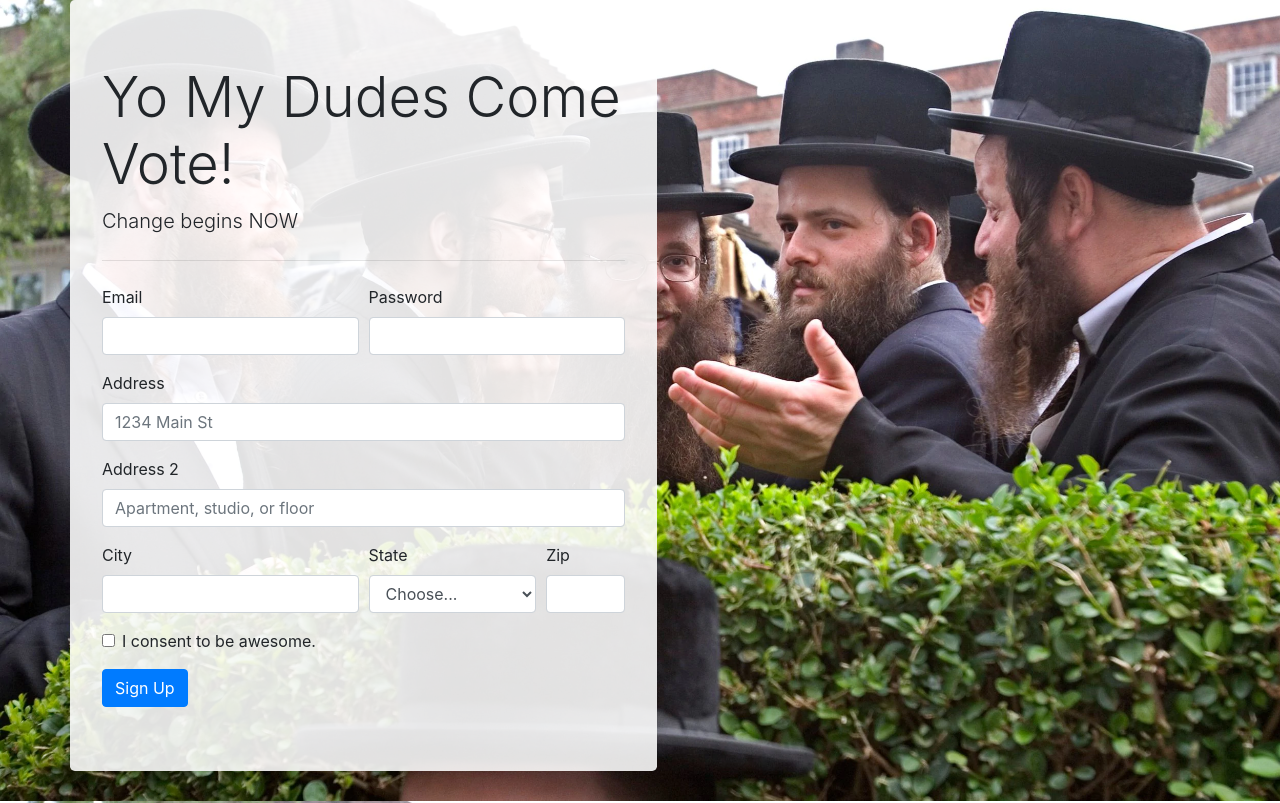
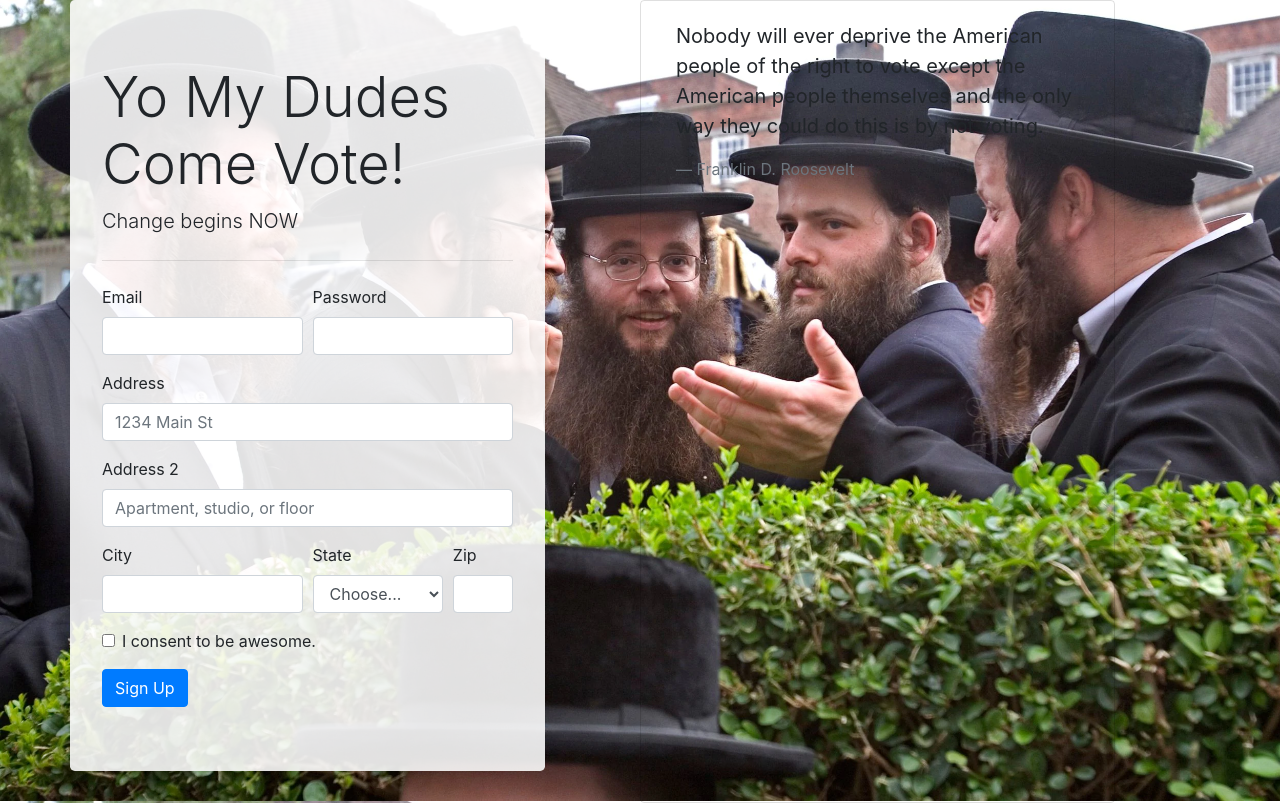
Before and after one commit to Sporego/my-friend-harrys-idea, a React (Create React App) app in the folder client/: page / in a window 1280 px wide. Built offline with nearby package versions, Linux system fonts and the light colour scheme.

Commit message:
Made a quote block

```diff
--- a/client/src/App.css
+++ b/client/src/App.css
@@ -13,3 +13,7 @@ body {
 .semi-transparent {
   background-color: rgba(255,255,255,0.88);
 }
+
+.transparent-custom {
+  background-color: transparent;
+}
--- a/client/src/App.js
+++ b/client/src/App.js
@@ -5,7 +5,7 @@ function App() {
   return (
     <div className="div container">
       <div className="row">
-        <div class="jumbotron col-md semi-transparent">
+        <div class="jumbotron col-md-5 semi-transparent">
           <h1 class="display-4">Yo My Dudes Come Vote!</h1>
           <p class="lead">Change begins NOW</p>
           <hr class="my-4"/>
@@ -56,7 +56,15 @@ function App() {
             <button type="submit" class="btn btn-primary">Sign Up</button>
           </form>
         </div>
-        <div className="div col-md"></div>
+        <div className="col-md-1"></div>
+        <div className="div col-md-5 card transparent-custom">
+          <div className="card-body">
+            <blockquote className="blockquote mb-0">
+              <p>Nobody will ever deprive the American people of the right to vote except the American people themselves and the only way they could do this is by not voting.</p>
+              <footer className="blockquote-footer">Franklin D. Roosevelt</footer>
+            </blockquote>
+          </div>
+        </div>
       </div>
     </div>
   );
```
